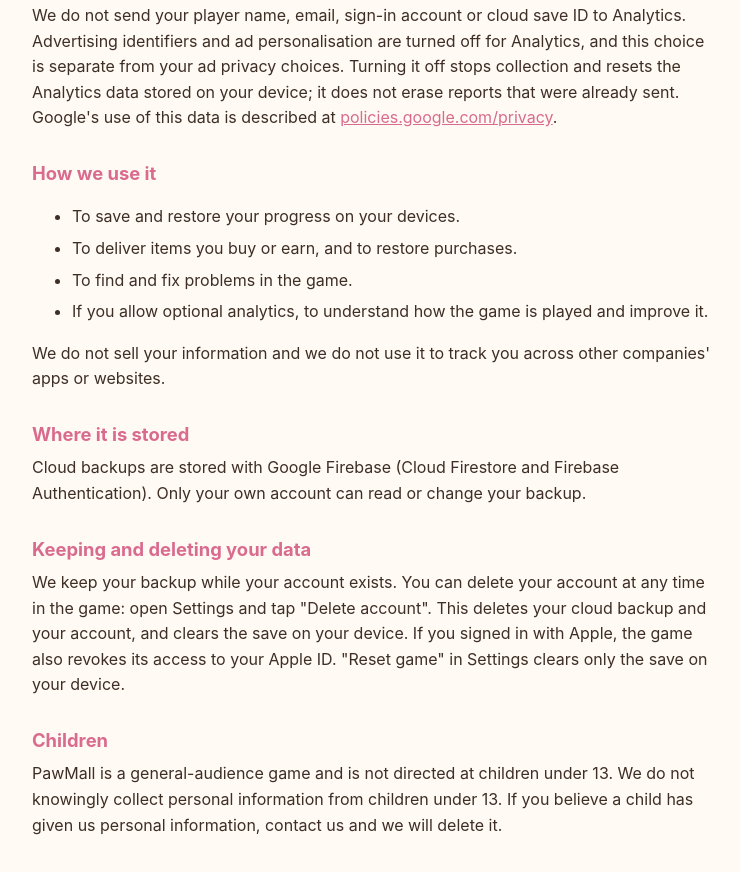
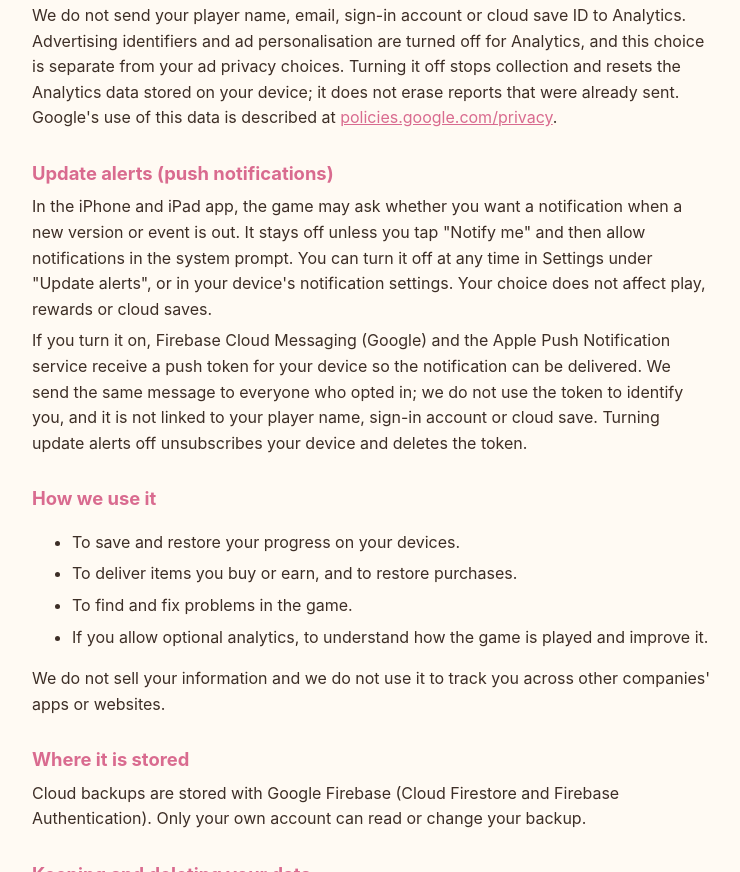
Before and after one commit to mmimon492/pawmall-legal, a plain HTML site: page privacy.html in a window 1280 px wide. Shown: the part 1239-2111 px from the top of the page, without its empty margins (268-1008 px from the left). Drawn offline with Linux system fonts and the light colour scheme.

Commit message:
Privacy policy: add update alerts (push notifications)
Co-Authored-By: Claude Fable 5.2 <noreply@anthropic.com>

```diff
--- a/privacy.html
+++ b/privacy.html
@@ -16,7 +16,7 @@
 <body>
 <main>
 <h1>PawMall Privacy Policy</h1>
-<p class="muted">Last updated: November 18, 2026</p>
+<p class="muted">Last updated: November 22, 2026</p>
 
 <p>PawMall is a casual game in which you run a mall of cat-run shops. This policy explains what information the game uses, why, and the choices you have. "We" means the developer of PawMall, PawMall.</p>
 
@@ -41,6 +41,10 @@
   <li>app and device information (such as app version, device model, operating system and country) and a random app-instance identifier.</li>
 </ul>
 <p>We do not send your player name, email, sign-in account or cloud save ID to Analytics. Advertising identifiers and ad personalisation are turned off for Analytics, and this choice is separate from your ad privacy choices. Turning it off stops collection and resets the Analytics data stored on your device; it does not erase reports that were already sent. Google's use of this data is described at <a href="https://policies.google.com/privacy">policies.google.com/privacy</a>.</p>
+
+<h2>Update alerts (push notifications)</h2>
+<p>In the iPhone and iPad app, the game may ask whether you want a notification when a new version or event is out. It stays off unless you tap "Notify me" and then allow notifications in the system prompt. You can turn it off at any time in Settings under "Update alerts", or in your device's notification settings. Your choice does not affect play, rewards or cloud saves.</p>
+<p>If you turn it on, Firebase Cloud Messaging (Google) and the Apple Push Notification service receive a push token for your device so the notification can be delivered. We send the same message to everyone who opted in; we do not use the token to identify you, and it is not linked to your player name, sign-in account or cloud save. Turning update alerts off unsubscribes your device and deletes the token.</p>
 
 <h2>How we use it</h2>
 <ul>
```
